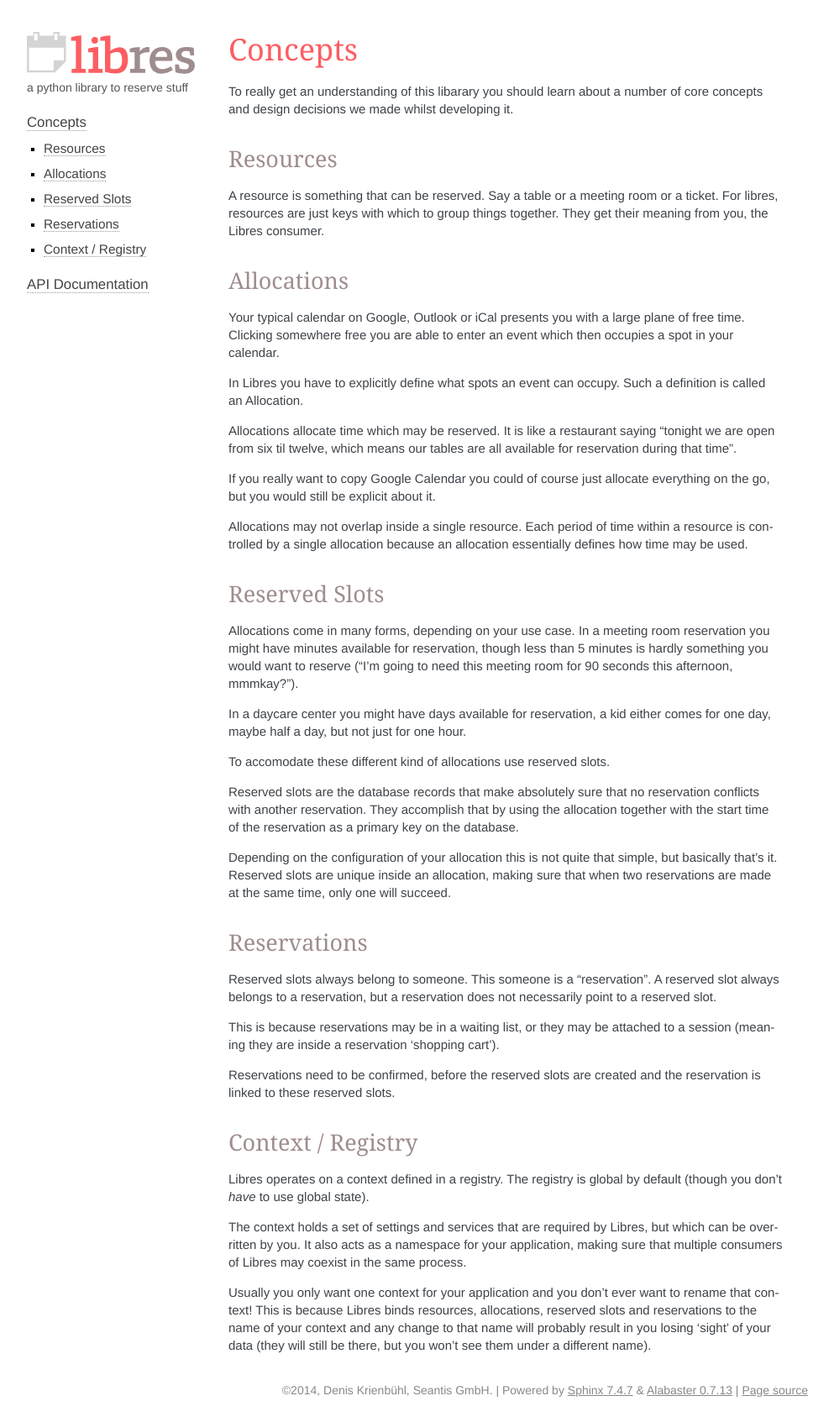
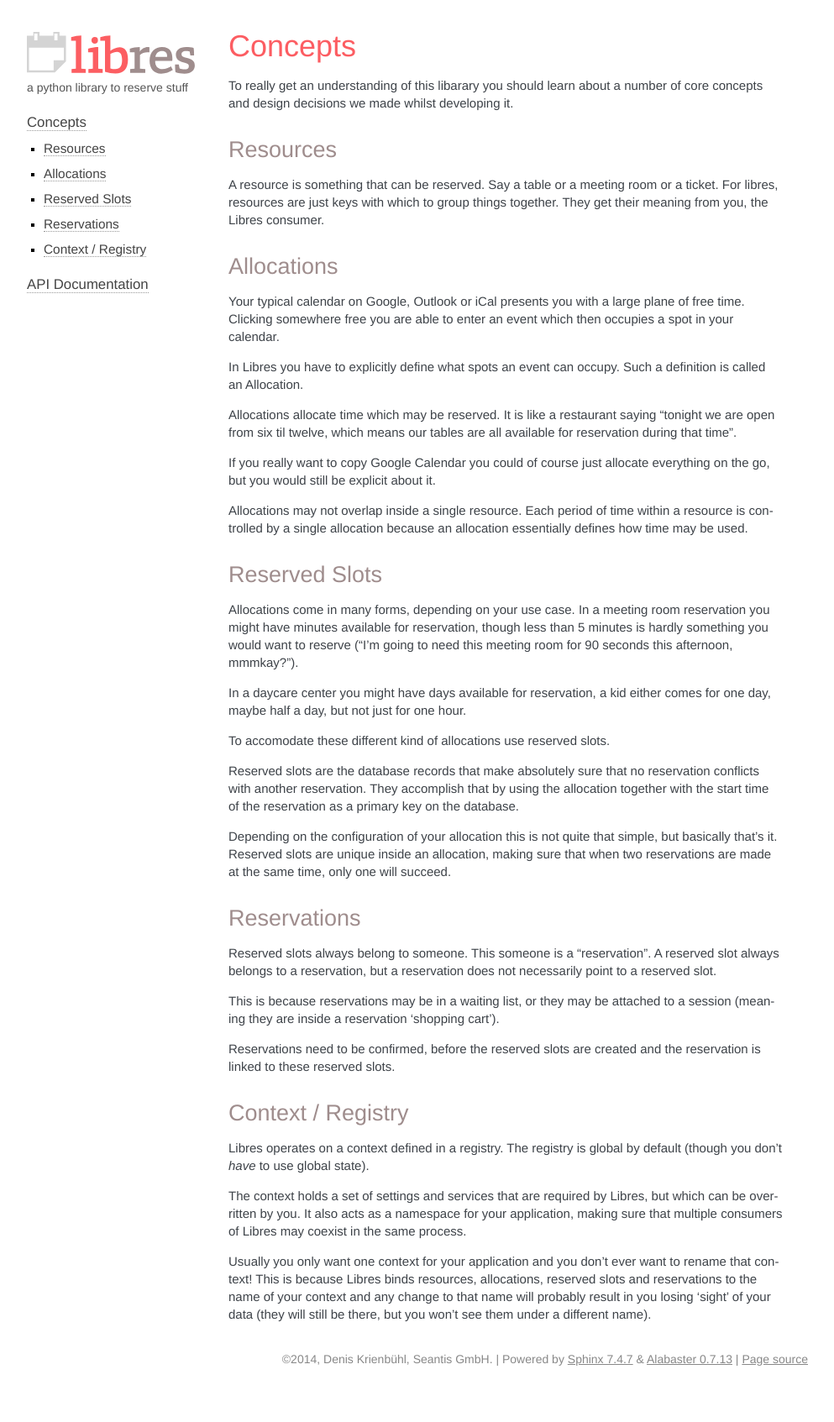
Before and after one commit to seantis/libres, a Sphinx documentation site: the page built from docs/concepts.rst, in a window 1280 px wide. Shown: the whole page at 84% size, without its empty margins (148-1141 px from the left). Built offline with Sphinx 7.4.7, drawn with Linux system fonts in a browser that asks for light colours; after the commit the page ends 1656 px from its top, so only the background shows below that.

Commit message:
Tweak the sphinx theme

```diff
--- a/docs/_static/custom.css
+++ b/docs/_static/custom.css
@@ -1,7 +1,7 @@
 @import 'alabaster.css';
 
 h1, h2, h3, h4, h5, h6 {
-    font-family: Georgia, serif !important;
+    font-family: Helvetica, Arial, sans-serif !important;
     color: #9f8d8d;
 }
 h1 {
@@ -11,12 +11,17 @@
 
 body {
     font-family: Helvetica, Arial, sans-serif !important;
-    font-weight: 100;
     font-size: 15px;
+    font-weight: 300;
 }
 
 li {
     margin-bottom: 0.5em;
+}
+
+.highlight-python pre {
+    margin-left: -1em;
+    padding-left: 1em;
 }
 
 .toctree-l1 > ul {
@@ -44,13 +49,13 @@
     visibility: hidden;
 }
 
-#module-libres\.context\.settings h3,
-.class dt,
-.method dt {
-    background-color: #fff0f0;
+.section > dl > dt,
+#module-libres\.context\.settings h3
+{
     border-left: 10px solid #fc5d62;
-    padding-left: 7px;
-    padding: 2px 7px 3px 7px;
+
+    padding: 5px 0 5px 1.1em;
+    margin-bottom: 0.8em
 }
 
 .class {
```
